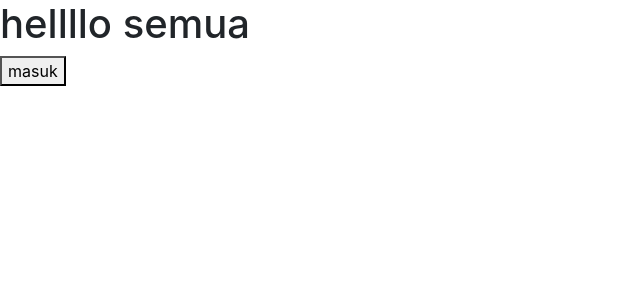
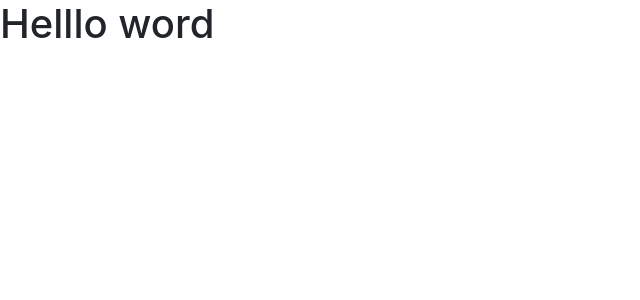
Before and after one commit to halalan/codewithmosh, a React (Create React App) app: page / in a window 1280 px wide. Shown: the top 300 px of the page, without its empty margins (0-640 px from the left). Built offline with nearby package versions, Linux system fonts and the light colour scheme.

Commit message:
final in your first componen

```diff
--- a/src/App.js
+++ b/src/App.js
@@ -1,7 +1,7 @@
 import React, { Component } from 'react';
 
-import  Counter from "./asset-1/component/ Specifying Children/counter";
-// import  Counte from "./asset-1/component/Your First React Component/counter";
+
+import  Counte from "./asset-1/component/Your First React Component/counter";
 
 
 class App extends Component {
@@ -10,7 +10,7 @@ class App extends Component {
     return (
 
       <div>
-        <Counter />
+        <Counte />
 
     </div>
 
```
